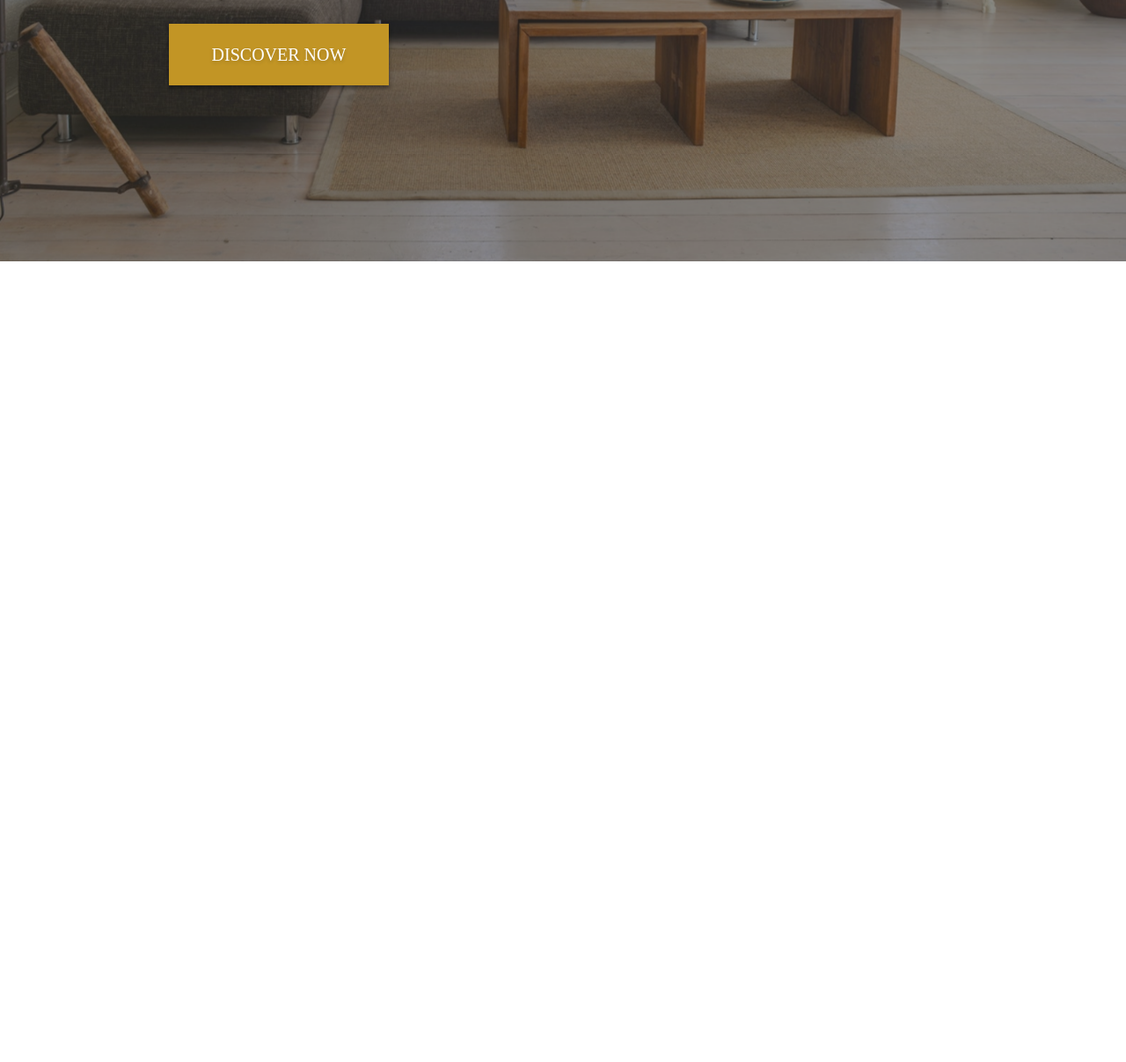
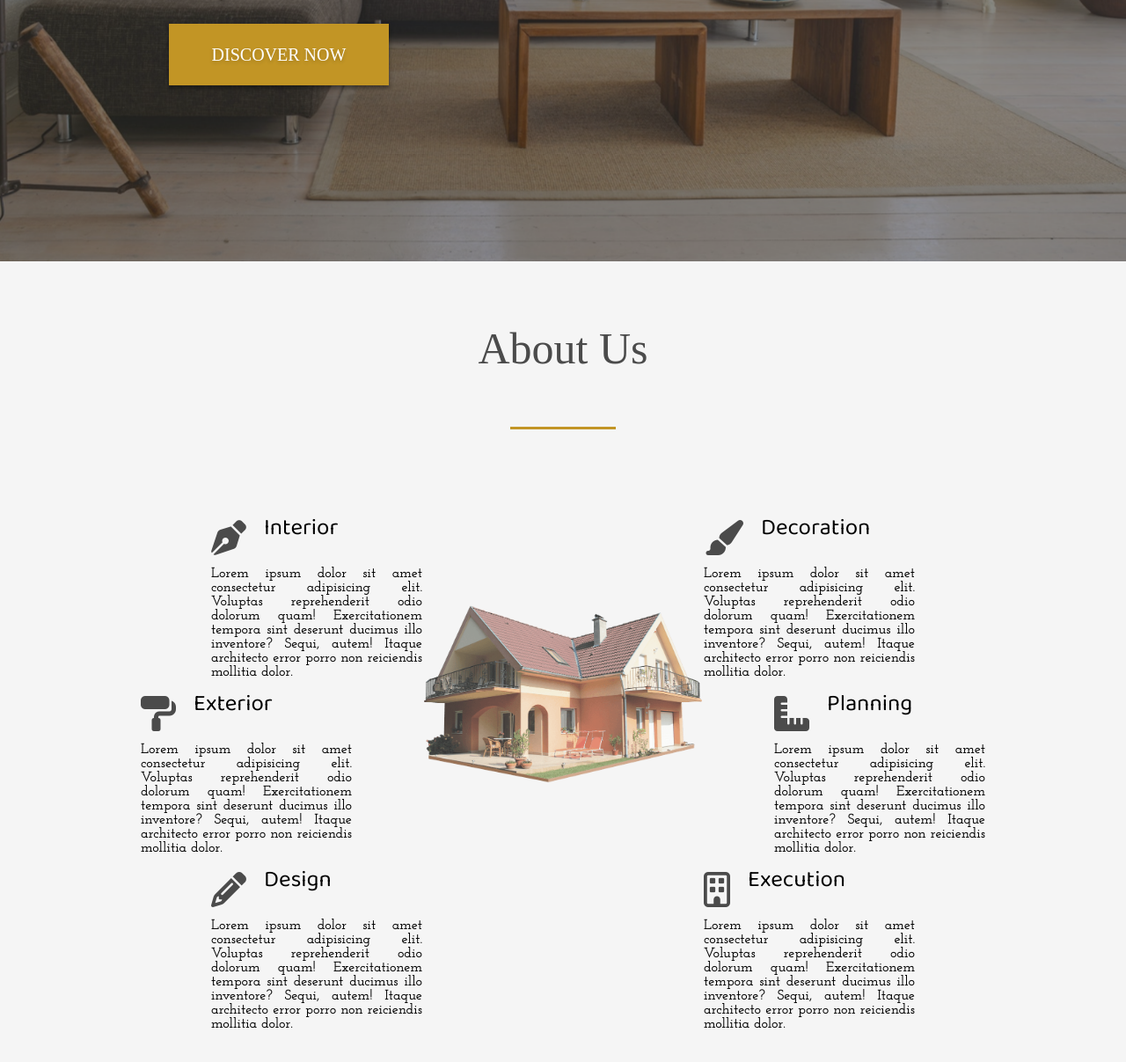
Before and after one commit to wongpakho814/architect-website, a plain HTML site: page index.html in a window 1280 px wide. Shown: the part 503-1710 px from the top of the page at 88% size. Before the commit the page ends 800 px from the top, so only its background shows below. Drawn offline with nearby package versions, Linux system fonts and the light colour scheme; a web font is replaced by a local one.

Commit message:
Implemented About Us section

```diff
--- a/index.html
+++ b/index.html
@@ -56,6 +56,84 @@
                 <a href="#"><i class="fab fa-twitter"></i></a>
             </div>
         </section>
+
+        <section class="about-us">
+            <div class="section-header">
+                <h1 class="section-heading">About Us</h1>
+                <div class="underline"></div>
+            </div>
+            <div class="services">
+                <div class="service">
+                    <div class="service-header">
+                        <i class="fas fa-pen-nib"></i>
+                        <h3>Interior</h3>
+                    </div>
+                    <p class="service-text">
+                        Lorem ipsum dolor sit amet consectetur adipisicing elit. Voluptas
+                        reprehenderit odio dolorum quam! Exercitationem tempora sint deserunt ducimus illo
+                        inventore? Sequi, autem! Itaque architecto error porro non reiciendis mollitia dolor.
+                    </p>
+                </div>
+                <div class="service">
+                    <div class="service-header">
+                        <i class="fas fa-paint-roller"></i>
+                        <h3>Exterior</h3>
+                    </div>
+                    <p class="service-text">
+                        Lorem ipsum dolor sit amet consectetur adipisicing elit. Voluptas
+                        reprehenderit odio dolorum quam! Exercitationem tempora sint deserunt ducimus illo
+                        inventore? Sequi, autem! Itaque architecto error porro non reiciendis mollitia dolor.
+                    </p>
+                </div>
+                <div class="service">
+                    <div class="service-header">
+                        <i class="fas fa-pencil-alt"></i>
+                        <h3>Design</h3>
+                    </div>
+                    <p class="service-text">
+                        Lorem ipsum dolor sit amet consectetur adipisicing elit. Voluptas
+                        reprehenderit odio dolorum quam! Exercitationem tempora sint deserunt ducimus illo
+                        inventore? Sequi, autem! Itaque architecto error porro non reiciendis mollitia dolor.
+                    </p>
+                </div>
+                <div class="service">
+                    <div class="service-header">
+                        <i class="fas fa-paint-brush"></i>
+                        <h3>Decoration</h3>
+                    </div>
+                    <p class="service-text">
+                        Lorem ipsum dolor sit amet consectetur adipisicing elit. Voluptas
+                        reprehenderit odio dolorum quam! Exercitationem tempora sint deserunt ducimus illo
+                        inventore? Sequi, autem! Itaque architecto error porro non reiciendis mollitia dolor.
+                    </p>
+                </div>
+                <div class="service">
+                    <div class="service-header">
+                        <i class="fas fa-ruler-combined"></i>
+                        <h3>Planning</h3>
+                    </div>
+                    <p class="service-text">
+                        Lorem ipsum dolor sit amet consectetur adipisicing elit. Voluptas
+                        reprehenderit odio dolorum quam! Exercitationem tempora sint deserunt ducimus illo
+                        inventore? Sequi, autem! Itaque architecto error porro non reiciendis mollitia dolor.
+                    </p>
+                </div>
+                <div class="service">
+                    <div class="service-header">
+                        <i class="far fa-building"></i>
+                        <h3>Execution</h3>
+                    </div>
+                    <p class="service-text">
+                        Lorem ipsum dolor sit amet consectetur adipisicing elit. Voluptas
+                        reprehenderit odio dolorum quam! Exercitationem tempora sint deserunt ducimus illo
+                        inventore? Sequi, autem! Itaque architecto error porro non reiciendis mollitia dolor.
+                    </p>
+                </div>
+                <div class="about-us-img-wrapper">
+                    <img src="images/house.png" alt="house">
+                </div>
+            </div>
+        </section>
     </div>
 
     <script src="https://code.jquery.com/jquery-3.5.1.js"
--- a/style.css
+++ b/style.css
@@ -261,3 +261,115 @@ html {
   background-color: #c29525;
 }
 /* End of sidebar */
+
+/* About Us section */
+.about-us {
+  width: 100%;
+  background-color: #f5f5f5;
+  padding-bottom: 15rem;
+}
+
+.section-header {
+  display: flex;
+  flex-direction: column;
+  align-items: center;
+  padding: 7rem 0 10rem 0;
+}
+
+.section-heading {
+  font-family: "Muli", serif;
+  font-size: 5rem;
+  font-weight: 300;
+  color: #4b4b4b;
+  margin-bottom: 6rem;
+}
+
+.underline {
+  width: 12rem;
+  height: 0.3rem;
+  background-color: #c29525;
+}
+
+.services {
+  width: 100%;
+  height: 100%;
+  display: grid;
+  grid-template-columns: repeat(16, 1fr);
+  grid-template-rows: repeat(6, 6rem);
+  row-gap: 4rem;
+}
+
+.service {
+  width: 100%;
+  margin-bottom: 2rem;
+}
+
+.service:nth-child(1) {
+  grid-column: 4 / 7;
+  grid-row: 1 / 3;
+}
+
+.service:nth-child(2) {
+  grid-column: 3 / 6;
+  grid-row: 3 / 5;
+}
+
+.service:nth-child(3) {
+  grid-column: 4 / 7;
+  grid-row: 5 / -1;
+}
+
+.service:nth-child(4) {
+  grid-column: 11 / 14;
+  grid-row: 1 / 3;
+}
+
+.service:nth-child(5) {
+  grid-column: 12 / 15;
+  grid-row: 3 / 5;
+}
+
+.service:nth-child(6) {
+  grid-column: 11 / 14;
+  grid-row: 5 / -1;
+}
+
+.service-header {
+  display: flex;
+  align-items: center;
+  margin-bottom: 1rem;
+}
+
+.service-header i {
+  font-size: 4rem;
+  color: #4b4b4b;
+  margin-right: 2rem;
+}
+
+.service-header h3 {
+  font-family: "Baloo Da 2", serif;
+  font-size: 2.6rem;
+  line-height: 2.6rem;
+  font-weight: 400;
+  margin-bottom: 2rem;
+}
+
+.service-text {
+  font-family: "Josefin Slab", serif;
+  font-size: 1.6rem;
+  font-weight: 600;
+  text-align: justify;
+}
+
+.about-us-img-wrapper {
+  grid-column: 7 / 11;
+  grid-row: 2 / 6;
+  width: 100%;
+}
+
+.about-us-img-wrapper img {
+  width: 100%;
+  object-fit: cover;
+  opacity: 0.8;
+}
+/* End of About Us section */
```
